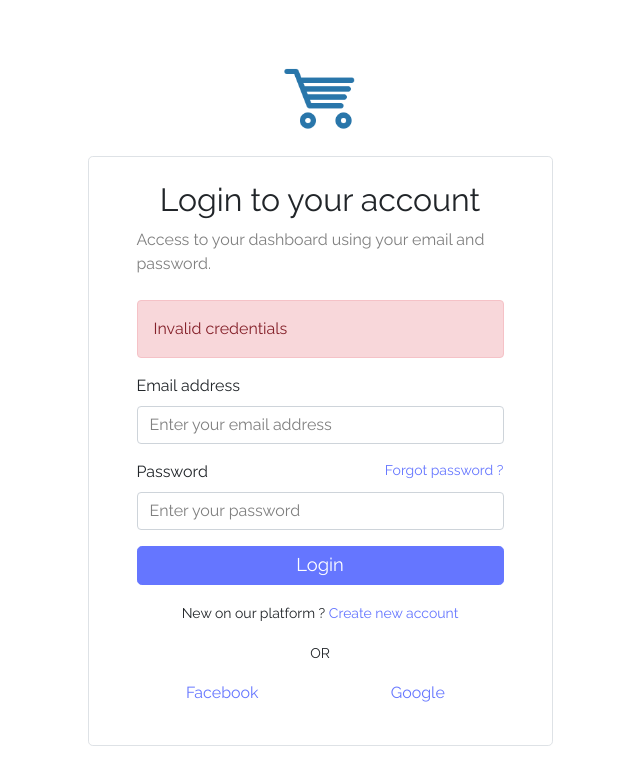
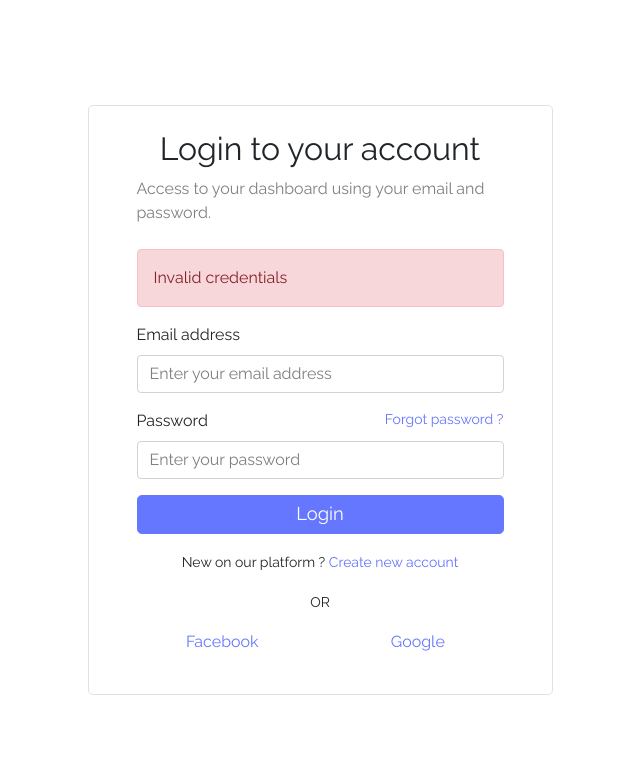
Before and after one commit to YoussefElgharib23/matjari_clone_html, a plain HTML site: page index.html in a window 1280 px wide. Shown: the whole page, without its empty margins (320-960 px from the left). Drawn offline with nearby package versions, Linux system fonts and the light colour scheme.

Commit message:
Remove the logo from the login page

```diff
--- a/index.html
+++ b/index.html
@@ -62,7 +62,7 @@
     <main class="container">
 
         <div class="row flex-column align-items-center w-100 main_form">
-            <img src="assets/images/login_logo.png" class="mb-3 img_logo" alt="">
+            <!-- <img src="assets/images/login_logo.png" class="mb-3 img_logo" alt=""> -->
             <div class="col-lg-5 mx-auto border rounded-3 p-4 px-5 nk-content">
 
                 <h1 class="text-center font-weight-bold h2">Login to your account</h1>
```
